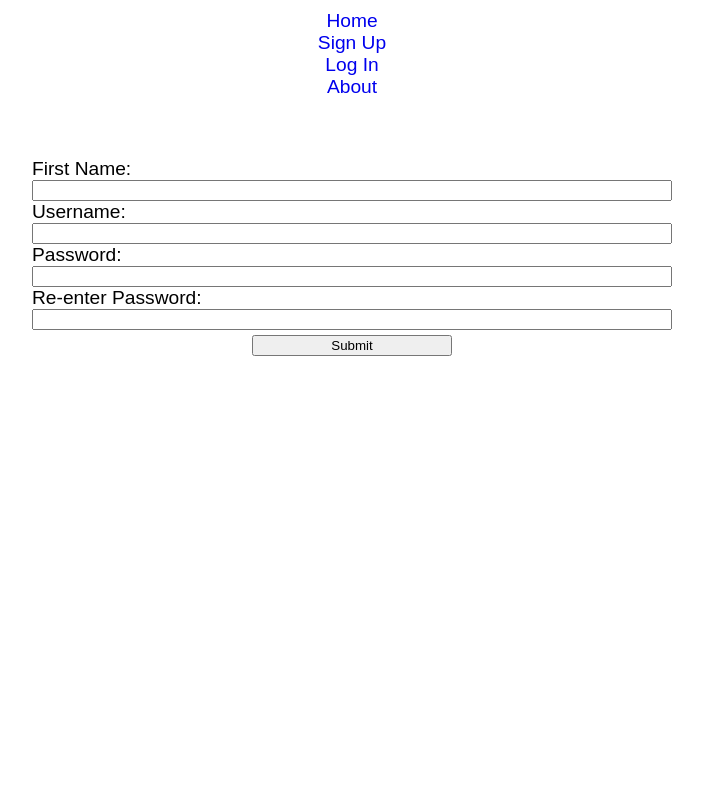
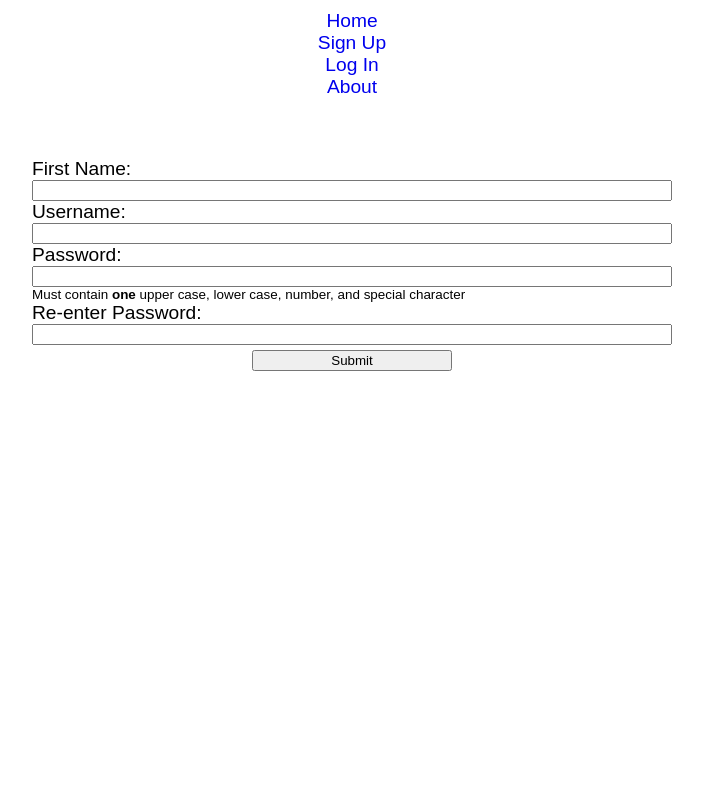
Before and after one commit to neelyab/embroidery-helper, a React (Create React App) app: page /sign-up in a window 1280 px wide. Shown: the top 800 px of the page, without its empty margins (288-991 px from the left). Built offline with nearby package versions, Linux system fonts and the light colour scheme.

Commit message:
connected api to login and registration feature

```diff
--- a/src/Login/login.js
+++ b/src/Login/login.js
@@ -1,14 +1,52 @@
 import React, {Component} from 'react'
 import './login.css'
+import TokenService from '../services/token-service'
+import config from '../config'
 
 class Login extends Component {
+
+    state = {error: null}
+
+    handleSubmit = e => {
+        e.preventDefault();
+        const { username, password } = e.target;
+        const credentials = {
+                username: username.value,
+                password: password.value
+            }
+        fetch(`${config.API_ENDPOINT}/auth/login`, {
+                method: 'POST',
+                headers: {
+                    'content-type': 'application/json'
+                },
+                body: JSON.stringify(credentials)
+            })
+        .then(res =>
+            (!res.ok)
+                ? res.json().then(e => Promise.reject(e))
+                : res.json()
+        )
+        .then(res=> {
+            username.value = ''
+            password.value = ''
+            TokenService.saveAuthToken(res.authToken)
+            this.props.history.push('/')
+        })
+        .catch(res => {
+            this.setState({error: res.error})
+        })
+
+
+
+    }
     render(){
         return (<div>
-            <form className="login">
+            <form className="login" onSubmit={this.handleSubmit}>
                 <label htmlFor="username">Username:</label>
-                <input type="text" id="username" name="username"></input>
+                <input type="text" id="username" name="username" required></input>
                 <label htmlFor="password">Password:</label>
-                <input type="text" id="password" name="password"></input>
+                <input type="password" id="password" name="password" required></input>
+                {this.state.error && <p>{this.state.error}</p>}
                 <button type="submit">Submit</button>
             </form>
         </div>)
--- a/src/SignUp/signup.css
+++ b/src/SignUp/signup.css
@@ -9,3 +9,6 @@
     width: 50%;
     margin: 0 auto;
   }
+.password-require {
+    font-size: 0.7em;
+}
--- a/src/SignUp/signup.js
+++ b/src/SignUp/signup.js
@@ -1,18 +1,64 @@
 import React, {Component} from 'react'
 import './signup.css'
+import config from '../config'
 
 class SignUp extends Component {
+    state = {error: null}
+    handleSubmit = e => {
+        this.setState({error: null})
+        e.preventDefault()
+
+        const { username, password, first_name, repeat_password } = e.target
+        const REGEX = /(?=.*[a-z])(?=.*[A-Z])(?=.*[0-9])(?=.*[!@#\$%\^&])[\S]+/
+
+        if(password.value.length < 6 ){
+            this.setState({error: 'Password must be greater than 6 characters.'})
+        }
+        if(!REGEX.test(password)){
+            this.setState({error:'Password must contain one upper case, lower case, number and special character.'})
+        }
+        if(password.value !== repeat_password.value){
+            this.setState({error: 'Passwords do no match.'})
+        }
+        const user = {
+            username: username.value,
+            first_name: first_name.value,
+            user_password: password.value
+        }
+        fetch(`${config.API_ENDPOINT}/users`, {
+            method: 'POST',
+            headers: {
+             'content-type': 'application/json',
+            },
+            body: JSON.stringify(user),
+           })
+            .then(res =>
+              (!res.ok)
+                ? res.json().then(e => Promise.reject(e))
+                : res.json()
+                 )
+            .then(user => {
+                username.value = ''
+                password.value = ''
+                first_name.value = ''
+                repeat_password.value = ''
+                this.props.history.push('/login')
+            })
+
+    }
     render(){
         return (<div>
-            <form className="signup">
+            <form className="signup" onSubmit={this.handleSubmit}>
+                {this.state.error && <p>{this.state.error}</p>}
                 <label htmlFor="first-name">First Name:</label>
-                <input type="text" id="first-name" name="first-name"></input>
+                <input type="text" id="first-name" name="first_name" required></input>
                 <label htmlFor="username">Username:</label>
-                <input type="text" id="username" name="username"></input>
-                <label htmlFor="password">Password:</label>
-                <input type="text" id="password" name="password"></input>
+                <input type="text" id="username" name="username" required></input>
+                <label htmlFor="password" onChange={this.password}>Password:</label>
+                <input type="password" id="password" name="password" required></input>
+                <p className = "password-require">Must contain <strong>one</strong> upper case, lower case, number, and special character</p>
                 <label htmlFor="repeat-password">Re-enter Password:</label>
-                <input type="text" id="repeat-password" name="repeat-password"></input>
+                <input type="password" id="repeat-password" name="repeat_password" required></input>
                 <button type="submit">Submit</button>
             </form>
         </div>)
--- /dev/null
+++ b/src/config.js
@@ -0,0 +1,4 @@
+export default {
+    API_ENDPOINT: 'http://localhost:8000/api',
+    TOKEN_KEY: ''
+}
--- /dev/null
+++ b/src/services/token-service.js
@@ -0,0 +1,18 @@
+import config from '../config'
+
+const TokenService = {
+  saveAuthToken(token) {
+    window.localStorage.setItem(config.TOKEN_KEY, token)
+  },
+  getAuthToken() {
+    return window.localStorage.getItem(config.TOKEN_KEY)
+  },
+  clearAuthToken() {
+    window.localStorage.removeItem(config.TOKEN_KEY)
+  },
+  hasAuthToken() {
+    return !!TokenService.getAuthToken()
+  },
+}
+
+export default TokenService
```
Also changed, not shown: src/services/auth-service.js (added, +33 -0 lines), src/Utils/PrivateRoute.js (added), src/Utils/PublicOnlyRoute.js (added).
